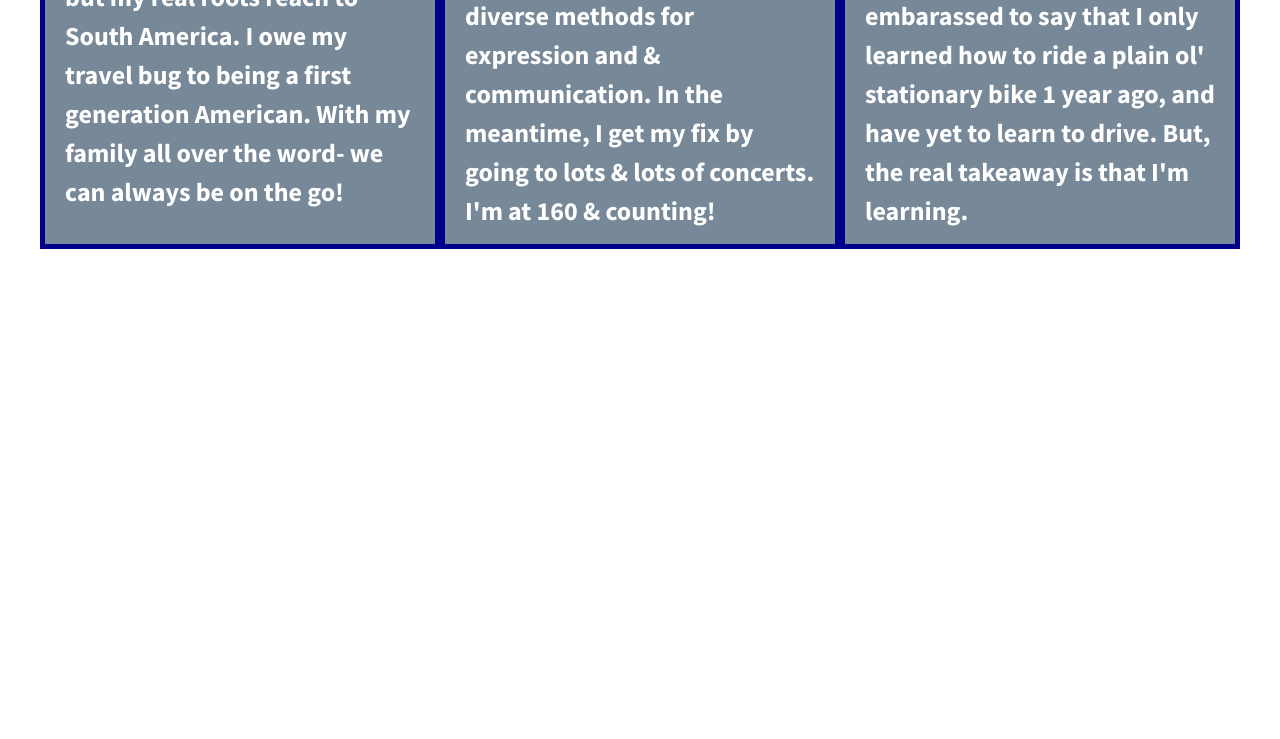
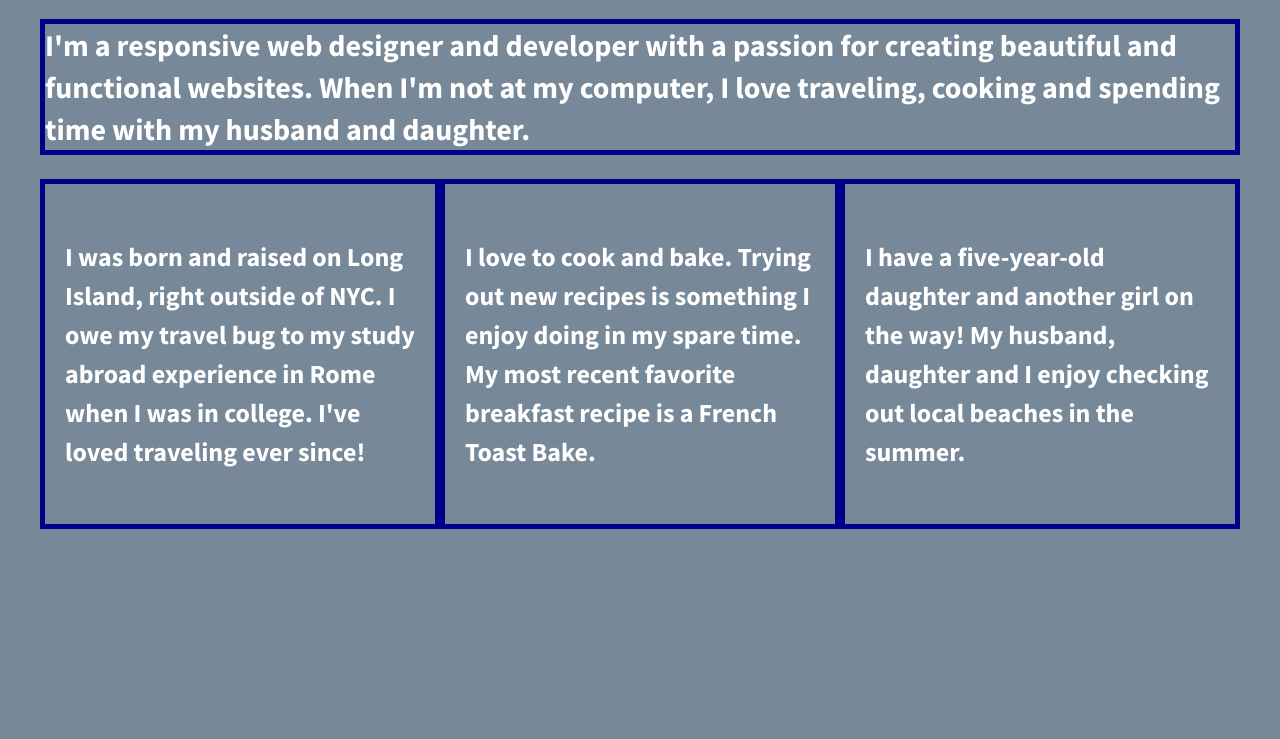
Before and after one commit to sarahromeodev/07.01-206-divs-flexbox-starter, a plain HTML site: page index.html in a window 1280 px wide. Shown: the part 141-880 px from the top of the page. Drawn offline with nearby package versions, Linux system fonts and the light colour scheme.

Commit message:
Update to colors and text in columns

```diff
--- a/css/main.css
+++ b/css/main.css
@@ -106,6 +106,13 @@ body {
   padding: 2em;
   font-size: 1.25em;
   height: 100%;
+  background-color: lightslategray;
+}
+
+h1, h2 {
+    background-color: lightslategray;
+    color: #fff;
+    border: 5px solid darkblue;
 }
 
 .wrapper {
--- a/index.html
+++ b/index.html
@@ -20,16 +20,17 @@
         <!--[if lt IE 8]>
             <p class="browserupgrade">You are using an <strong>outdated</strong> browser. Please <a href="http://browsehappy.com/">upgrade your browser</a> to improve your experience.</p>
         <![endif]-->
-
+       <h1>Hi, I'm Sarah.</h1>
+       <h2>I'm a responsive web designer and developer with a passion for creating beautiful and functional websites. When I'm not at my computer, I love traveling, cooking and spending time with my husband and daughter. </h2>
         <section class="wrapper">
             <div class="div-1">
-                <p>I was born and raised in NYC, but my real roots reach to South America. I owe my travel bug to being a first generation American. With my family all over the word- we can always be on the go!</p>
+                <p>I was born and raised on Long Island, right outside of NYC. I owe my travel bug to my study abroad experience in Rome when I was in college. I've loved traveling ever since!</p>
             </div>
             <div class="div-2">
-                <p>My passion: I love music- it's one of the most powerful and diverse methods for expression and & communication. In the meantime, I get my fix by going to lots & lots of concerts. I'm at 160 & counting! </p>
+                <p>I love to cook and bake. Trying out new recipes is something I enjoy doing in my spare time. My most recent favorite breakfast recipe is a French Toast Bake. </p>
             </div>
             <div class="div-3">
-                <p>A fun fact: as a true New Yorker, I'm slightly embarassed to say that I only learned how to ride a plain ol' stationary bike 1 year ago, and have yet to learn to drive. But, the real takeaway is that I'm learning.</p>
+                <p>I have a five-year-old daughter and another girl on the way! My husband, daughter and I enjoy checking out local beaches in the summer.</p>
             </div>
         </section>
 
```
